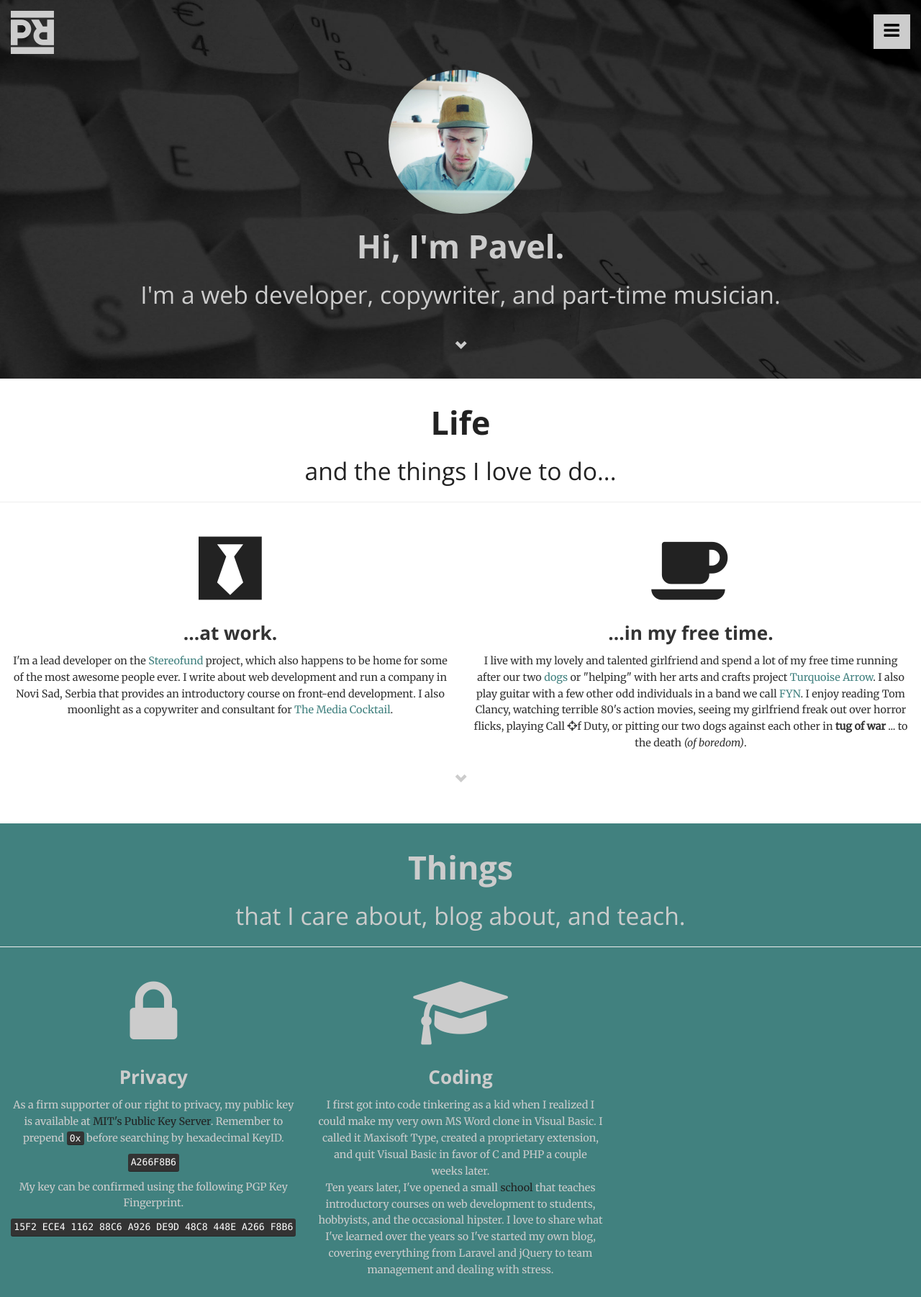
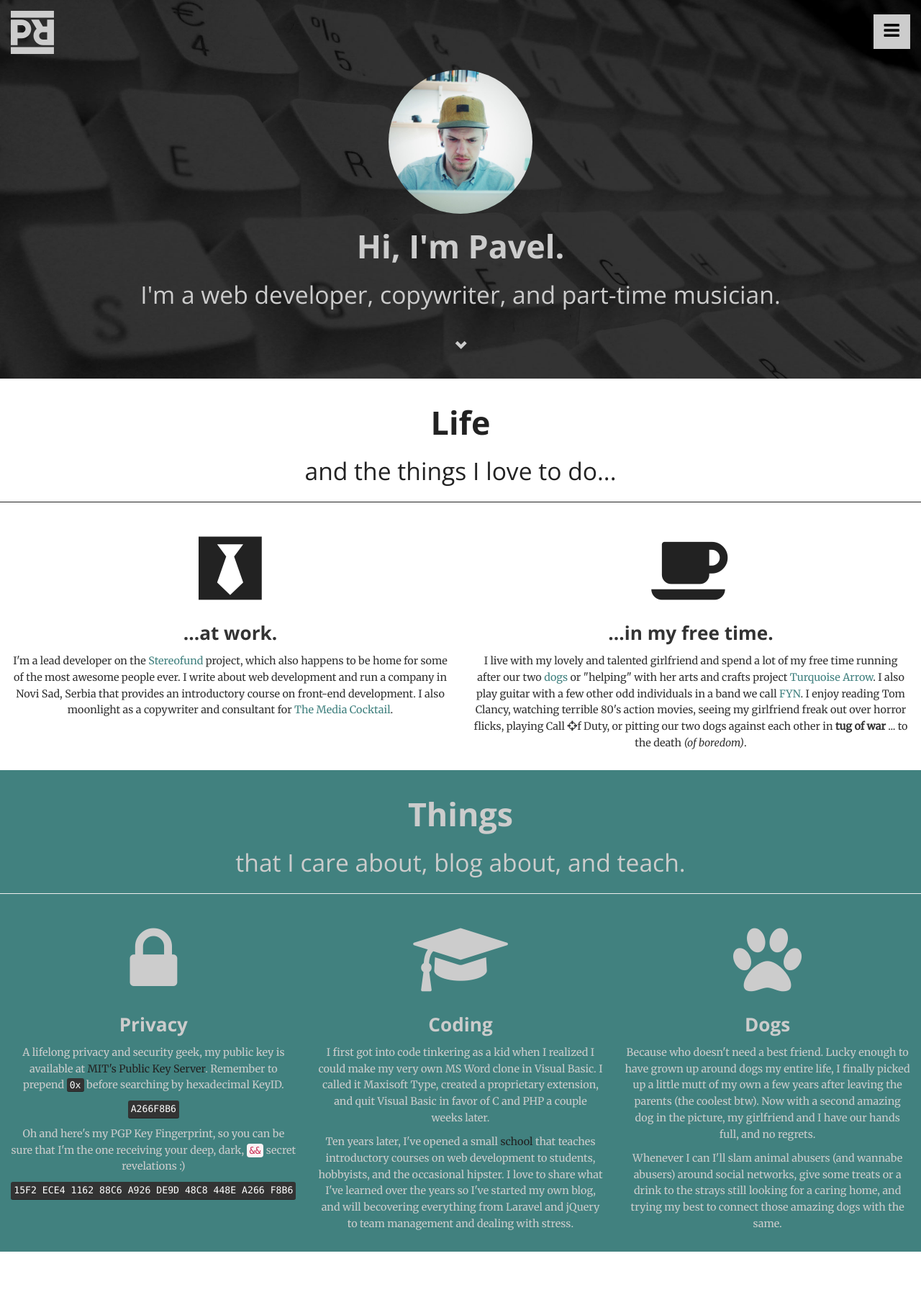
Before and after one commit to pavelrogala/pavelrogala.github.io, a Jekyll site: the page built from index.html, in a window 1280 px wide. Shown: the whole page at 72% size. Built offline with Jekyll 4.4.1, drawn with Linux system fonts in a browser that asks for light colours; nearby versions of some CDN libraries; comment, search, counter and statistics services are not loaded; after the commit the page ends 1739 px from its top, so only the background shows below that.

Commit message:
Completed About Section

```diff
--- a/_layouts/default.html
+++ b/_layouts/default.html
@@ -12,7 +12,6 @@
     <nav>
         <ul>
             <li><a href="#"><h3>Home</h3></a></li>
-            <li><a href="#"><h3>About</h3></a></li>
             <li><a href="#"><h3>Blog</h3></a></li>
             <li><a href="#"><h3>Contact</h3></a></li>
         </ul>
--- a/assets/css/main.css
+++ b/assets/css/main.css
@@ -206,6 +206,10 @@ h2.intro {
    color: #cccccc;
 }
 
+.hr-dark {
+   border-top-color: #222222;
+}
+
 h1.title-icons {
    font-size: 8.0vmax;
    line-height: 1.0;
--- a/index.html
+++ b/index.html
@@ -27,7 +27,7 @@ layout: default
         <div class="row row-text" id="life">
             <h1 class="intro intro-dark">Life</h1>
             <h2 class="sub-intro sub-intro-dark">and the things I love to do...</h2>
-            <hr>
+            <hr class="hr-dark">
             <div class="col-md-6 col-sm-12">
                 <h1 class="text-center title-icons">
                     <i class="fa fa-black-tie"></i>
@@ -57,11 +57,6 @@ layout: default
                     <b>tug of war</b> ... to the death <i>(of boredom)</i>.
                 </p>
             </div>
-            <a href="#things">
-                <h2 class="intro">
-                    <span class="glyphicon glyphicon-chevron-down"></span>
-                </h2>
-            </a>
         </div>
         <div class="row row-text row-dark" id="things">
             <h1 class="intro intro-light">Things</h1>
@@ -73,10 +68,11 @@ layout: default
                 </h1>
                 <h3 class="text-center text-light">Privacy</h3>
                 <p class="text-light text-center">
-                    As a firm supporter of our right to privacy, my public key is available at <a href="https://pgp.mit.edu/" target="_blank">MIT's Public Key Server</a>.
+                    A lifelong privacy and security geek, my public key is available at <a href="https://pgp.mit.edu/" target="_blank">MIT's Public Key Server</a>.
                     Remember to prepend <kbd>0x</kbd> before searching by hexadecimal KeyID. <br>
                     <kbd class="center-code-block">A266F8B6</kbd> <br>
-                    My key can be confirmed using the following PGP Key Fingerprint. <br>
+                    Oh and here's my PGP Key Fingerprint, so you can be sure that I'm the one receiving your deep,
+                    dark, <code>&&</code> secret revelations :)<br>
                     <kbd class="center-code-block">15F2 ECE4 1162 88C6 A926  DE9D 48C8 448E A266 F8B6</kbd>
                 </p>
             </div>
@@ -88,13 +84,32 @@ layout: default
                 <p class="text-light text-center">
                     I first got into code tinkering as a kid when I realized I could make my very own MS Word clone
                     in Visual Basic. I called it Maxisoft Type, created a proprietary extension, and quit Visual Basic
-                    in favor of C and PHP a couple weeks later. <br>
+                    in favor of C and PHP a couple weeks later.
+                </p>
+                <p class="text-center text-light">
                     Ten years later, I've opened a small <a href="http://facebook.com/eclovelace" target="_blank">school</a> that teaches
                     introductory courses on web development to students, hobbyists, and the occasional hipster. I love to
-                    share what I've learned over the years so I've started my own blog, covering everything from Laravel and
+                    share what I've learned over the years so I've started my own blog, and will becovering everything from Laravel and
                     jQuery to team management and dealing with stress.
 
                 </p>
             </div>
+            <div class="col-md-4 col-sm-12">
+                <h1 class="text-center title-icons title-icons-black">
+                    <i class="fa fa-paw"></i>
+                </h1>
+                <h3 class="text-center text-light">Dogs</h3>
+                <p class="text-light text-center">
+                    Because who doesn't need a best friend. Lucky enough to have grown up around dogs my entire life,
+                    I finally picked up a little mutt of my own a few years after leaving the parents (the coolest btw).
+                    Now with a second amazing dog in the picture, my girlfriend and I have our hands full, and no regrets.
+                </p>
+                <p class="text-light text-center">
+                    Whenever I can I'll slam animal abusers (and wannabe abusers) around social networks, give some treats
+                    or a drink to the strays still looking for a caring home, and trying my best to connect those amazing dogs
+                    with the same.
+                </p>
+            </div>
+            <div class="col-md-4 col-sm-12"></div>
         </div>
     </div>
```
Also changed, not shown: 2 other files.
